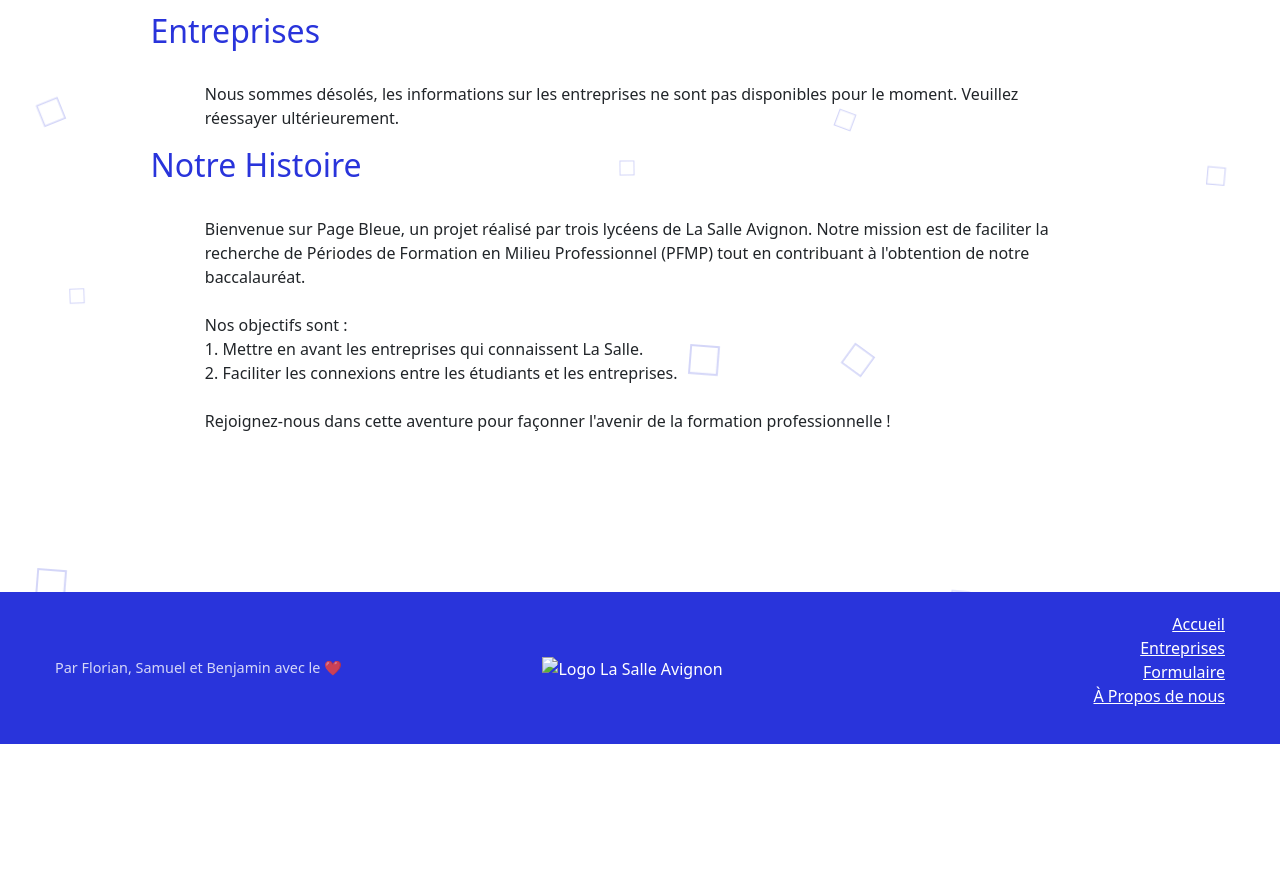
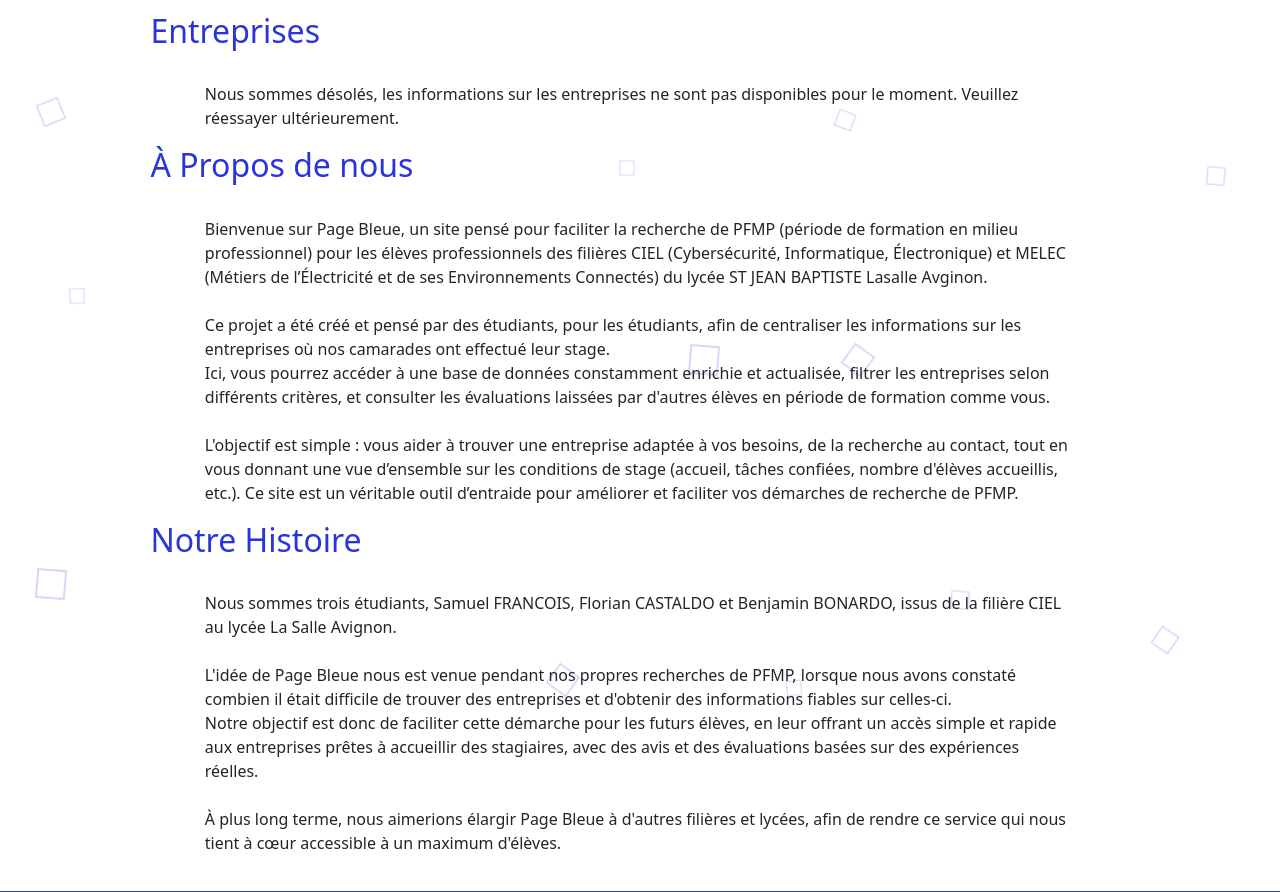
Before and after one commit to PageBleue-Team/PageBleue, a PHP site: page / in a window 1280 px wide. Shown: the part 56-948 px from the top of the page. Before the commit the page ends 800 px from the top, so only its background shows below. Run offline with PHP 8.4, Linux system fonts and the light colour scheme; data that the repository does not hold is empty; some libraries are stand-ins or nearby versions.

Commit message:
Changements des textes

```diff
--- a/index.php
+++ b/index.php
@@ -9,18 +9,20 @@
 // Le reste de votre code pour la page d'accueil
 $pdo = getDbConnection();
 
-// Exemple : Récupérer quelques entreprises pour la page d'accueil
-$stmt = $pdo->query("SELECT * FROM Entreprise LIMIT 5");
-$featuredEnterprises = $stmt->fetchAll(PDO::FETCH_ASSOC);
+// Configuration du site
+$siteDescription = "Bienvenue sur Page Bleue, un site pensé pour faciliter la recherche de PFMP (période de formation en milieu professionnel) pour les élèves professionnels des filières CIEL (Cybersécurité, Informatique, Électronique) et MELEC (Métiers de l’Électricité et de ses Environnements Connectés) du lycée ST JEAN BAPTISTE Lasalle Avginon.
 
-// Configuration du site
-$siteDescription = "Bienvenue sur Page Bleue, un projet réalisé par trois lycéens de La Salle Avignon. Notre mission est de faciliter la recherche de Périodes de Formation en Milieu Professionnel (PFMP) tout en contribuant à l'obtention de notre baccalauréat.
+Ce projet a été créé et pensé par des étudiants, pour les étudiants, afin de centraliser les informations sur les entreprises où nos camarades ont effectué leur stage.
+Ici, vous pourrez accéder à une base de données constamment enrichie et actualisée, filtrer les entreprises selon différents critères, et consulter les évaluations laissées par d'autres élèves en période de formation comme vous.
 
-Nos objectifs sont :
-1. Mettre en avant les entreprises qui connaissent La Salle.
-2. Faciliter les connexions entre les étudiants et les entreprises.
+L'objectif est simple : vous aider à trouver une entreprise adaptée à vos besoins, de la recherche au contact, tout en vous donnant une vue d’ensemble sur les conditions de stage (accueil, tâches confiées, nombre d'élèves accueillis, etc.). Ce site est un véritable outil d’entraide pour améliorer et faciliter vos démarches de recherche de PFMP.";
 
-Rejoignez-nous dans cette aventure pour façonner l'avenir de la formation professionnelle !";
+$siteHistory = "Nous sommes trois étudiants, Samuel FRANCOIS, Florian CASTALDO et Benjamin BONARDO, issus de la filière CIEL au lycée La Salle Avignon.
+
+L'idée de Page Bleue nous est venue pendant nos propres recherches de PFMP, lorsque nous avons constaté combien il était difficile de trouver des entreprises et d'obtenir des informations fiables sur celles-ci.
+Notre objectif est donc de faciliter cette démarche pour les futurs élèves, en leur offrant un accès simple et rapide aux entreprises prêtes à accueillir des stagiaires, avec des avis et des évaluations basées sur des expériences réelles.
+
+À plus long terme, nous aimerions élargir Page Bleue à d'autres filières et lycées, afin de rendre ce service qui nous tient à cœur accessible à un maximum d'élèves.";
 
 $dbError = false;
 $errorMessage = "";
@@ -201,10 +203,15 @@
         </div>
 
         <div class="container mt-3" id="story">
-            <h2 class="section-title">Notre Histoire</h2>
+            <h2 class="section-title">À Propos de nous</h2>
             <div class="section-content">
                 <p><?php echo nl2br(htmlspecialchars($siteDescription)); ?></p>
             </div>
+            <h2 class="section-title" id="story2">Notre Histoire</h2>
+            <div class="section-content">
+                <p><?php echo nl2br(htmlspecialchars($siteHistory)); ?></p>
+            </div>
+
         </div>
     </div>
 
```
